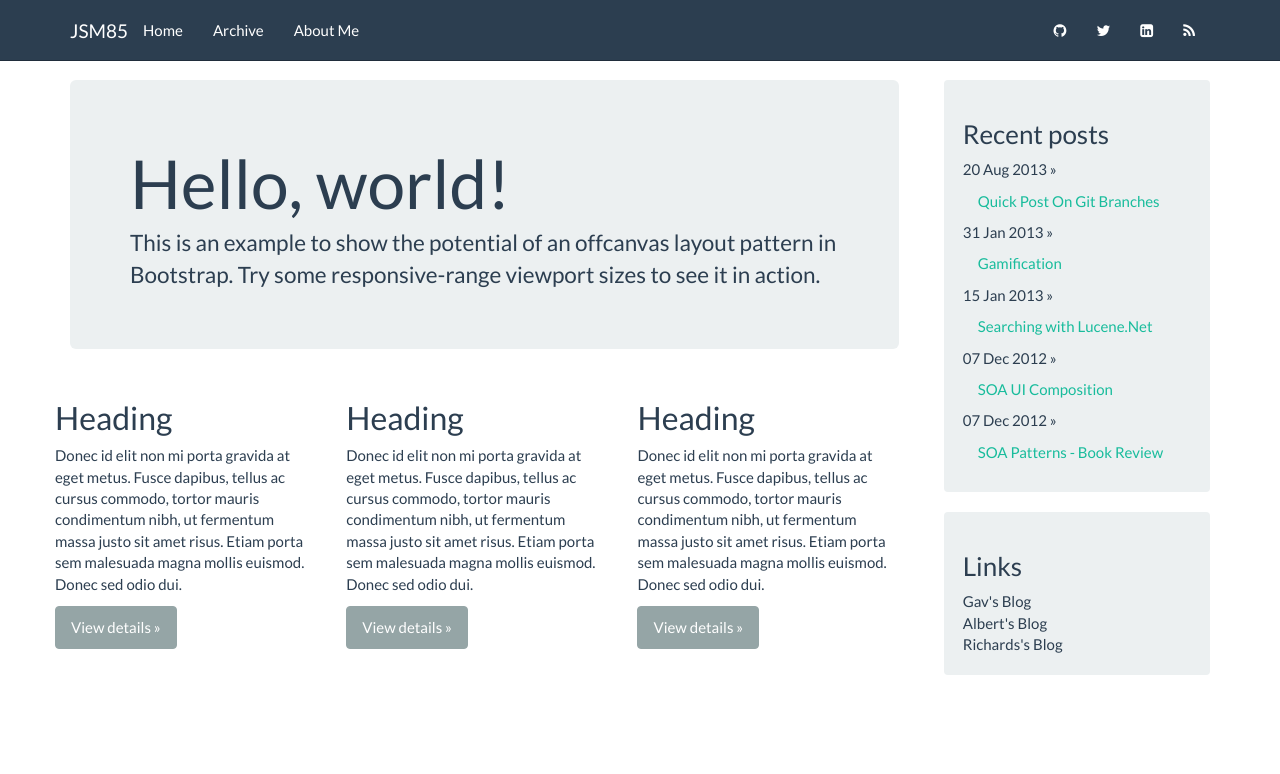
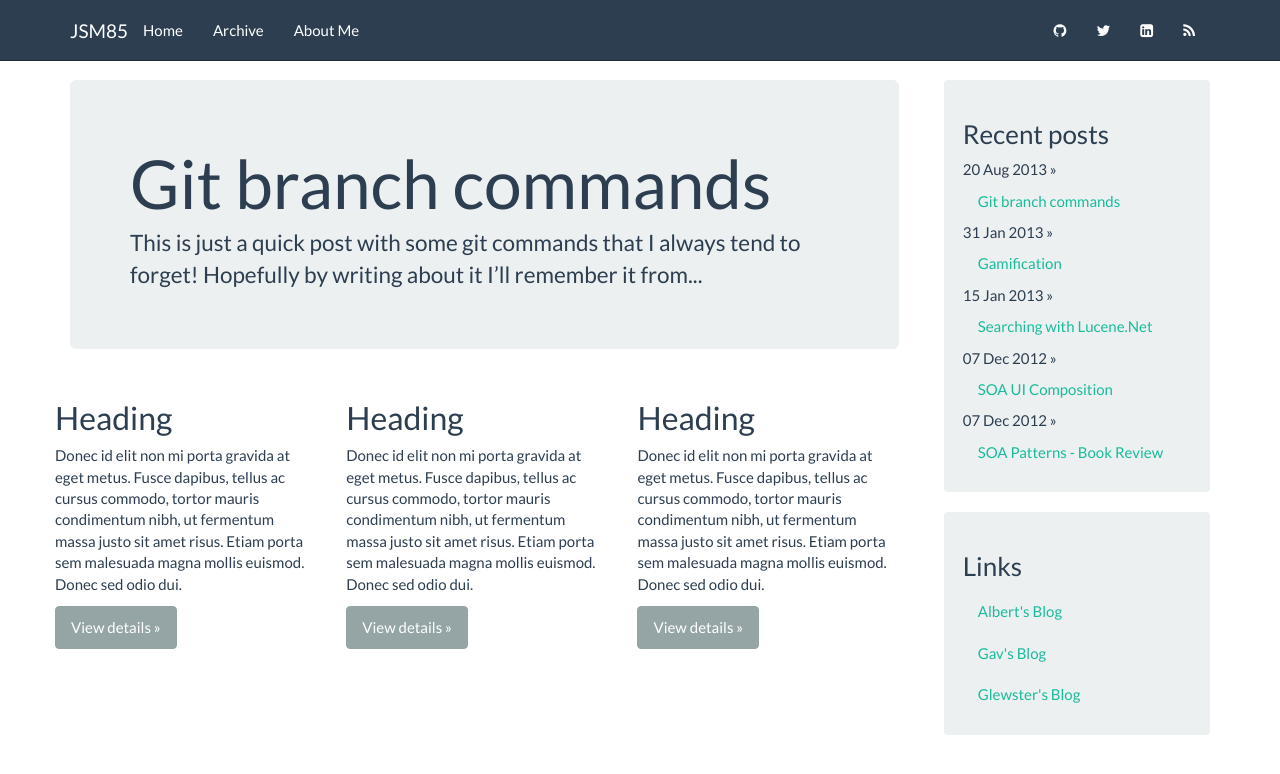
Before and after one commit to jsm85/jsm85.github.io, a Jekyll site: the page built from index.html, in a window 1280 px wide. Shown: the top 774 px of the page. Built offline with Jekyll 4.4.1, drawn with Linux system fonts in a browser that asks for light colours; nearby versions of some CDN libraries; library files that are not in the unit come from our copies; Markdown is read by kramdown in place of the engine named in the settings.

Commit message:
sorted out links added most recent post to jumbotron

```diff
--- a/_layouts/default.html
+++ b/_layouts/default.html
@@ -71,9 +71,9 @@
                     <div class="well sidebar-nav">
                         <h3>Links</h3>
                         <ul class="nav">
-                            <li>Gav's Blog</li>
-                            <li>Albert's Blog</li>
-                            <li>Richards's Blog</li>
+                            <li><a href="#">Albert's Blog</a></li>
+                            <li><a href="#">Gav's Blog</a></li>
+                            <li><a href="#">Glewster's Blog</a></li>
                         </ul>
                     </div>
                 </div>
--- a/index.html
+++ b/index.html
@@ -7,8 +7,10 @@ title: Blog
     <p class="pull-right visible-xs">
         <button type="button" class="btn btn-primary btn-xs" data-toggle="offcanvas">Toggle nav</button></p>
     <div class="jumbotron">
-        <h1>Hello, world!</h1>
-        <p>This is an example to show the potential of an offcanvas layout pattern in Bootstrap. Try some responsive-range viewport sizes to see it in action.</p>
+    	{% for post in site.posts limit:1 %}
+        <h1>{{ post.title }}</h1>
+        <p>{{ post.content | truncatewords: 25 }}</p>
+        {% endfor %}
     </div>
     <div class="row">
         <div class="col-6 col-sm-6 col-lg-4">
```
Also changed, not shown: _posts/2013-08-20-quick-post-on-git-branches.md (+1 -3 lines).
